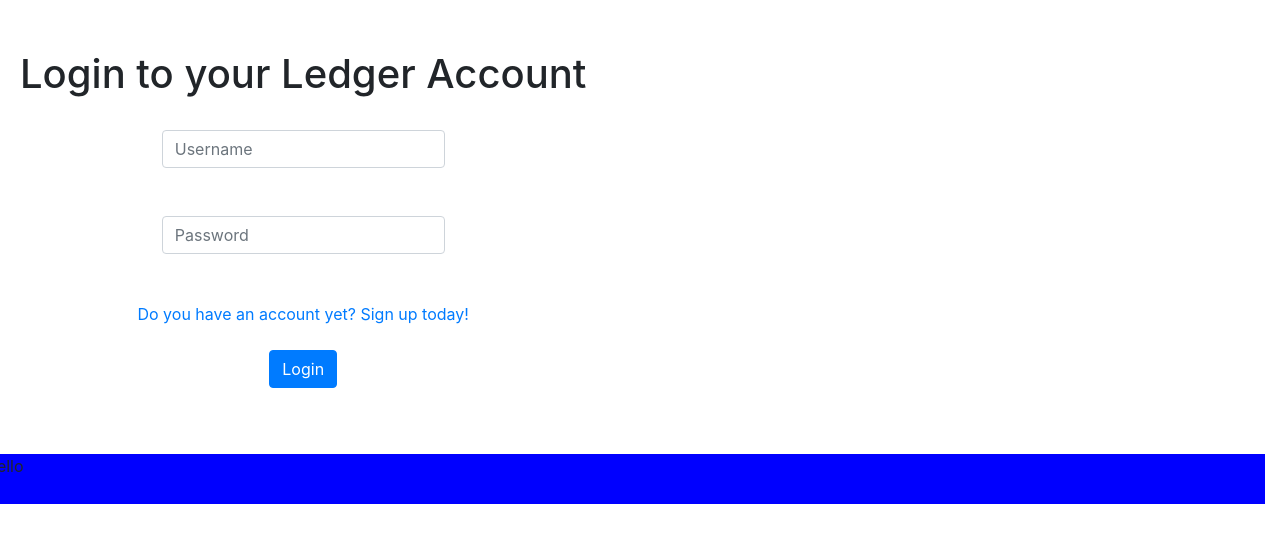
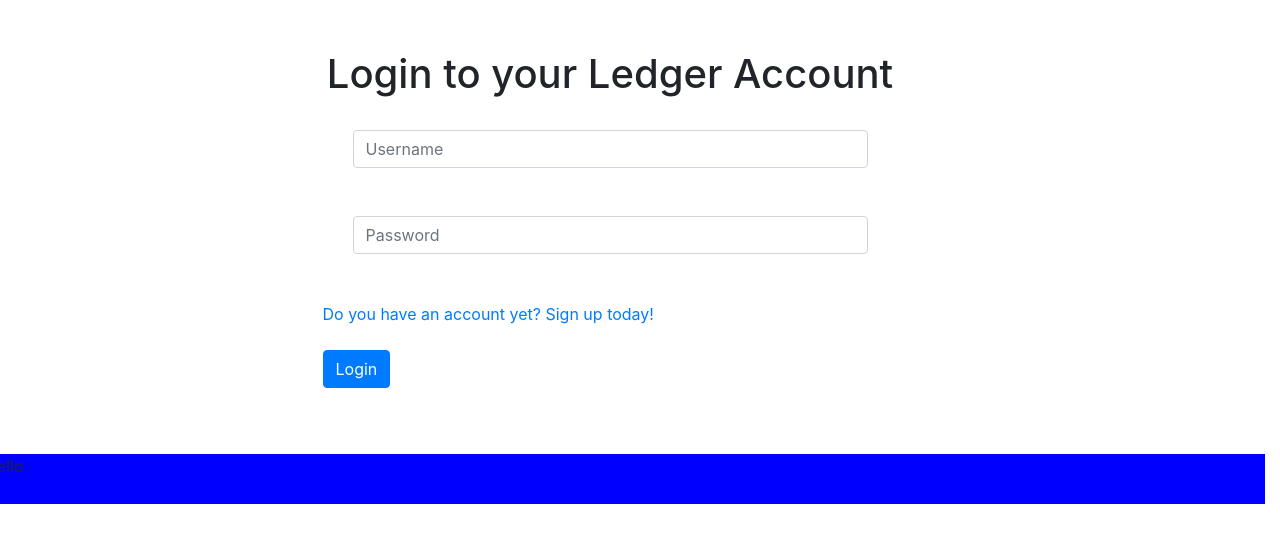
Before and after one commit to britnicanale/FinanceApp, a Flask app: page /login in a window 1280 px wide. Shown: the top 543 px of the page. Run offline with Flask 2, Linux system fonts and the light colour scheme; some libraries are stand-ins or nearby versions.

Commit message:
Made login page centered

```diff
--- a/app/routes.py
+++ b/app/routes.py
@@ -13,15 +13,8 @@ app.secret_key = os.urandom(32)
 
 @app.route('/login', methods = ['POST', 'GET'])
 def login():
-#    if "userName" not in session:
-#         un = request.form['username']
-#         pw = request.form['password']
-#         uncorrect = un == username
-#         pwcorrect = pw == password
-#         if uncorrect and pwcorrect:
-#           session['username'] = un
-#           return render_template("login.html", username = un)
-#         return render_template("error.html")
+    if "userName" in session:
+        return redirect(url_for("home"))
     return render_template("login.html")
 
 
@@ -104,6 +97,8 @@ def registerexecute():
 
 @app.route("/register", methods=["GET", "POST"])
 def register():
+    if "username" in session:
+        return redirect(url_for("home"))
     return render_template('register.html')
 
 app.config['MONGO_DBNAME'] = 'income'
--- a/app/static/style.css
+++ b/app/static/style.css
@@ -26,6 +26,6 @@
     /*height:100%;*/
 }
 
-#body{
+#main{
     padding:50px;
 }
--- a/app/templates/base.html
+++ b/app/templates/base.html
@@ -13,7 +13,7 @@
 
 
         {%block nav%} {%endblock%}
-        <div id="body" class="col-lg-10 col-md-9 col-sm-8 row">
+        <div id="main" class="col row">
             {% with messages = get_flashed_messages() %} {% for message in messages %}
             <div class="alert alert-warning" role="alert">
                 {{ message }}
--- a/app/templates/login.html
+++ b/app/templates/login.html
@@ -1,17 +1,18 @@
-{%extends "base.html"%}
-{% block body%}
-<center>
-<h1>Login to your Ledger Account</h1>
-<br>
-<form class="needs-validation" method = "POST" action = "/" novalidate>
+{%extends "base.html"%} {% block body%}
+<div class="row justify-content-center" style = "width:100%">
+  <div class = "col-sm-12 col-md-8 col-lg-6">
+
+  <h1 style = "text-align:center">Login to your Ledger Account</h1><br>
+  <!--<div class = "col">-->
+  <form class="needs-validation" method="POST" action="/" novalidate>
     <div class="col-sm-12 col-md-12 col-lg-12 col-xl-12">
-    <div class="form-username col-md-7 col-lg-7">
-      <input name="uname" type="text" class="form-control" id="username" placeholder="Username"  required>
+      <div class="form-username col">
+        <input name="uname" type="text" class="form-control" id="username" placeholder="Username" required>
       </div>
       <br> <br>
 
-  <div class="form-password col-md-7 col-lg-7">
-    <input name = "pword" type="password" class="form-control" id="password" placeholder="Password">
+      <div class="form-password col">
+        <input name="pword" type="password" class="form-control" id="password" placeholder="Password">
       </div>
     </div>
     <br> <br>
@@ -20,5 +21,7 @@
     <button type="submit" class="btn btn-primary">Login</button>
 
   </form>
-</center>
+  <!--</div>-->
+  </div>
+</div>
 {%endblock%}
```
Lines whose indentation alone changed are shown as unchanged.
